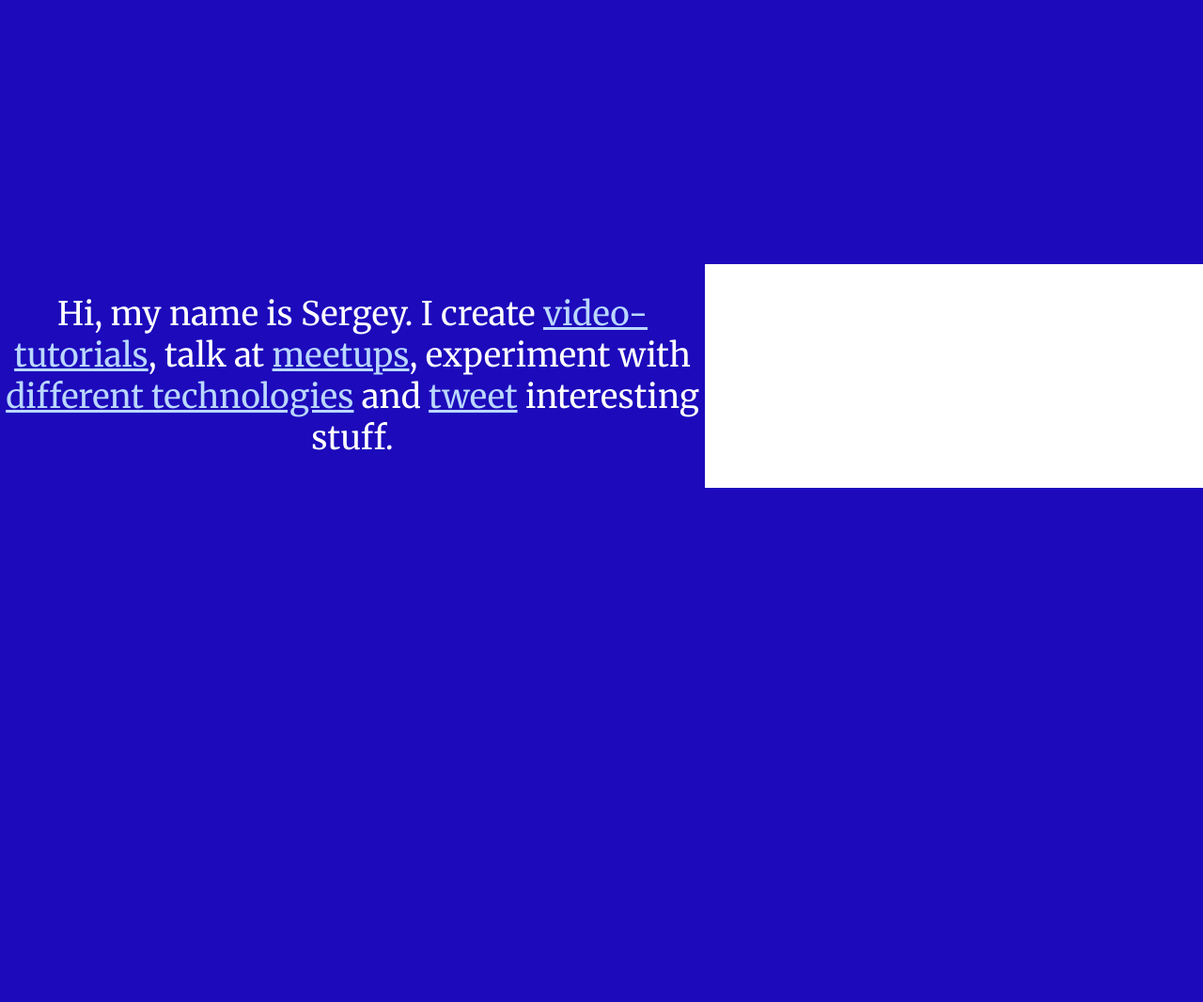
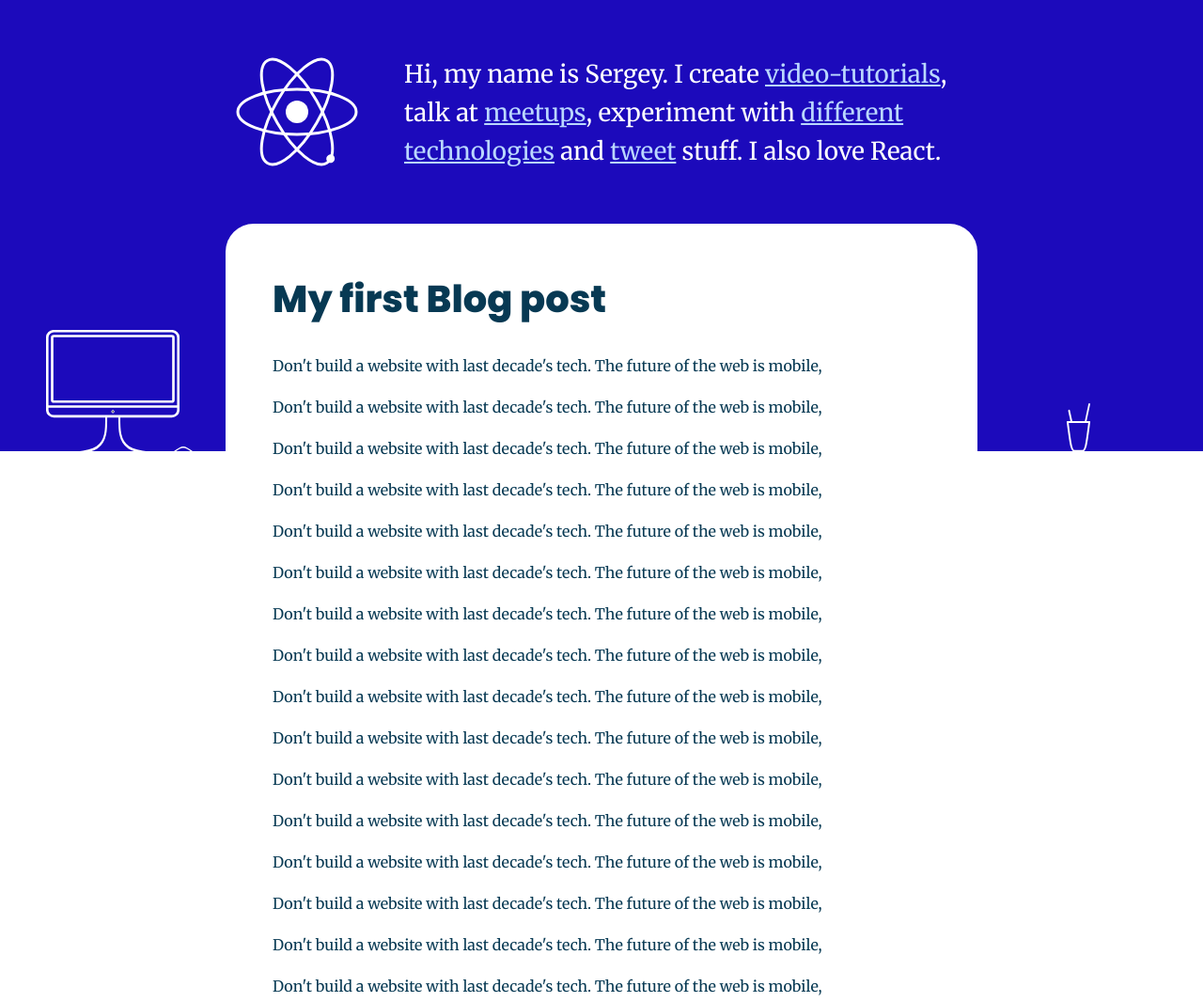
Before and after one commit to latviancoder/staleclosures.dev, a Gatsby site: page /my-firstpost in a window 1280 px wide. Shown: the top 1066 px of the page at 94% size. Before the commit the page ends 800 px from the top, so only its background shows below. Built offline with nearby package versions, Linux system fonts and the light colour scheme; Gatsby itself is replaced by a stand-in of ours.

Commit message:
styling and animations

```diff
--- a/src/components/footer/computer.js
+++ b/src/components/bg/computer.js
@@ -1,47 +1,53 @@
-import React from 'react';
+import React, { useEffect, useRef, useState } from 'react';
 import { animated, useSpring } from 'react-spring';
 import styled from 'styled-components';
 
 import twitter from '../../images/twitter.svg';
 import youtube from '../../images/youtube.svg';
 import github from '../../images/github.svg';
+import useScrollingPosition from './useScrollingPosition';
 
 const Icons = styled(animated.div)`
   position: absolute;
-  top: 22px;
-  right: 10px;
-  left: 10px;
-  height: 20px;
+  top: 20%;
+  left: 0;
+  right: 0;
+  margin: auto;
+  width: 120px;
+  height: 30px;
   display: flex;
-  align-items: center;
-  justify-content: center;
+  justify-content: space-between;
+  a {
+    height: 30px;
+    width: 40px;
+    display: flex;
+    align-items: center;
+    justify-content: center;
+  }
   img {
     display: block;
     width: 18px;
     height: 18px;
   }
-  a:not(:last-child) {
-    margin-right: 12px;
-  }
 `;
 
 export default function Computer() {
+  const scroll = useScrollingPosition();
+
   const { n: svgOffset } = useSpring({
-    n: 0,
-    from: { n: 500 },
-    config: { mass: 1, tension: 30, friction: 40 },
-    delay: 2500
+    n: 350 - (350 * scroll),
+    from: { n: 350 },
+    config: { mass: 1, tension: 30, friction: 10 },
   });
 
-  const iconSpring = useSpring({
-    opacity: 1,
+  const iconsSpring = useSpring({
+    opacity: scroll > 0.9 ? 1 : 0,
     from: { opacity: 0 },
-    config: { duration: 1000 },
-    delay: 3000
+    config: { mass: 1, tension: 30, friction: 10 },
   });
 
-  return <div style={{ position: 'relative', bottom: '-6px' }}>
-    <Icons style={iconSpring}>
+  return <div>
+    <Icons style={iconsSpring}>
       <a href="https://twitter.com/latviancoder"><img src={twitter} alt=""/></a>
       <a href="https://www.youtube.com/channel/UCxUdIYLPi-W6GprJh3gyDKw"><img src={youtube} alt=""/></a>
       <a href="https://github.com/latviancoder"><img src={github} alt=""/></a>
@@ -51,7 +57,7 @@ export default function Computer() {
       height="100%"
       width="100%"
       strokeDashoffset={svgOffset}
-      strokeDasharray={500}
+      strokeDasharray={350}
     >
       <g
         transform="translate(-46.664,-100.24734)"
--- a/src/components/footer/dan.js
+++ b/src/components/bg/dan.js
@@ -1,29 +1,24 @@
 import React from 'react';
-import styled from 'styled-components';
 import { animated, useSpring } from 'react-spring';
 
 import danImg from '../../images/dan.png';
-
-const Container = styled(animated.div)`
-  position: absolute;
-  bottom: 42px;
-  right: 48px;
-`;
+import useScrollingPosition from './useScrollingPosition';
 
 export default function Dan() {
+  const scroll = useScrollingPosition();
+
   const containerSpring = useSpring({
-    opacity: 1,
+    opacity: scroll > 0.9 ? 1 : 0,
     from: { opacity: 0 },
-    config: { duration: 1000 },
-    delay: 4000
+    config: { mass: 1, tension: 30, friction: 10 }
   });
 
-  return <Container style={containerSpring}>
+  return <animated.div style={containerSpring}>
     <img
       src={danImg}
       width={30}
       style={{ border: '2px #fff solid', borderRadius: '2px' }}
       alt=""
     />
-  </Container>;
+  </animated.div>;
 }
--- /dev/null
+++ b/src/components/bg/fixed-bg.js
@@ -0,0 +1,63 @@
+import React from 'react';
+import styled from 'styled-components';
+import Computer from './computer';
+import Glass from './glass';
+import Mouse from './mouse';
+import Dan from './dan';
+
+const Bg = styled.div`
+  position: fixed;
+  top: 0;
+  left: 0;
+  right: 0;
+  margin: auto;
+  height: 60vh;
+  background: #1c0abb;
+  z-index: 0;
+`;
+
+const ComputerContainer = styled.div`
+  position: absolute;
+  bottom: -8px;
+  left: calc((100% - 800px)/4 - 142px/2);
+  width: 142px;
+`;
+
+const GlassContainer = styled.div`
+  position: absolute;
+  bottom: -2px;
+  right: calc((100% - 800px)/4);
+  width: 25px;
+`;
+
+const MouseContainer = styled.div`
+  position: absolute;
+  bottom: -6px;
+  left: calc((100% - 800px)/4 + 5%);
+  width: 22px;
+`;
+
+const DanContainer = styled.div`
+  position: absolute;
+  bottom: 100px;
+  right: calc((100% - 800px)/4 - 5%);
+`;
+
+export default function FixedBg() {
+  return <Bg>
+    {window.location.pathname !== '/' && <>
+      <ComputerContainer>
+        <Computer/>
+      </ComputerContainer>
+      <GlassContainer>
+        <Glass/>
+      </GlassContainer>
+      <MouseContainer>
+        <Mouse/>
+      </MouseContainer>
+      <DanContainer>
+        <Dan/>
+      </DanContainer>
+    </>}
+  </Bg>;
+}
--- a/src/components/footer/glass.js
+++ b/src/components/bg/glass.js
@@ -1,12 +1,15 @@
 import { animated, useSpring } from 'react-spring';
 import React from 'react';
+import useScrollingPosition from './useScrollingPosition';
 
 export default function Glass() {
+  const scroll = useScrollingPosition();
+  const dashArray = 35;
+
   const { n: svgOffset } = useSpring({
-    n: 0,
-    from: { n: 100 },
-    config: { mass: 1, tension: 30, friction: 130 },
-    delay: 3000
+    n: dashArray - (dashArray * scroll),
+    from: { n: dashArray },
+    config: { mass: 1, tension: 30, friction: 10 }
   });
 
   return <animated.svg
@@ -14,7 +17,7 @@ export default function Glass() {
     height="100%"
     width="100%"
     strokeDashoffset={svgOffset}
-    strokeDasharray={100}
+    strokeDasharray={dashArray}
     style={{ position: 'relative', bottom: '-3px' }}
   >
     <g fill="none" stroke="#fff">
--- a/src/components/footer/mouse.js
+++ b/src/components/bg/mouse.js
@@ -1,12 +1,15 @@
 import React from 'react';
 import { animated, useSpring } from 'react-spring';
+import useScrollingPosition from './useScrollingPosition';
 
 export default function Mouse() {
+  const scroll = useScrollingPosition();
+  const dashArray = 30;
+
   const { n: svgOffset } = useSpring({
-    n: 0,
-    from: { n: 100 },
-    config: { mass: 1, tension: 30, friction: 130 },
-    delay: 3000
+    n: dashArray - (dashArray * scroll),
+    from: { n: dashArray },
+    config: { mass: 1, tension: 30, friction: 10 }
   });
 
   return <animated.svg
@@ -14,7 +17,7 @@ export default function Mouse() {
     height="100%"
     viewBox="0 0 21.926 7.056"
     strokeDashoffset={svgOffset}
-    strokeDasharray={100}
+    strokeDasharray={dashArray}
   >
     <path
       d="M68.792 233.5c3.528-1.764 7.056-3.528 10.583-3.528 3.528 0 7.056 1.764 10.583 3.528"
--- /dev/null
+++ b/src/components/bg/useScrollingPosition.js
@@ -0,0 +1,26 @@
+import { useEffect, useState } from 'react';
+
+function getScrollPosition() {
+  const h = document.documentElement,
+    b = document.body,
+    st = 'scrollTop',
+    sh = 'scrollHeight';
+
+  return (h[st]||b[st]) / ((h[sh]||b[sh]) - h.clientHeight);
+}
+
+export default function useScrollingPosition() {
+  const [scroll, setScroll] = useState(0);
+
+  function onScroll() {
+    setScroll(getScrollPosition());
+  }
+
+  useEffect(() => {
+    onScroll();
+    window.addEventListener('scroll', onScroll, false);
+    return () => window.removeEventListener('scroll', onScroll, false);
+  }, []);
+
+  return scroll;
+}
--- a/src/components/footer/footer.js
+++ /dev/null
@@ -1,33 +0,0 @@
-import React from 'react';
-import styled from 'styled-components';
-
-import Computer from './computer';
-import Glass from './glass';
-import Mouse from './mouse';
-import Dan from './dan';
-
-const Container = styled.div`
-  position: absolute;
-  bottom: 0;
-  left: 0;
-  right: 0;
-  height: 110px;
-  display: flex;
-  align-items: flex-end;
-  width: 360px;
-  padding: 0 20px;
-  margin: 0 auto;
-`;
-
-export default function Footer() {
-  return <Container>
-    <Dan/>
-    <div style={{ height: '50%' }}>
-      <Glass/>
-    </div>
-    <Computer/>
-    <div style={{ height: '10%' }}>
-      <Mouse/>
-    </div>
-  </Container>;
-}
--- a/src/components/description.js
+++ b/src/components/header/description.js
@@ -3,29 +3,16 @@ import styled from 'styled-components';
 import { animated, useSpring } from 'react-spring';
 
 const Container = styled(animated.div)`
-  max-width: 750px;
-  font-size: 20px;
-  padding: 0 5%;
-  text-align: center;
-  @media (min-width: 750px) {
-    padding: 0;
-    font-size: 35px;
-  }
-  @media (min-width: 1500px) {
-    font-size: 40px;
+  font-size: 26px;
+  line-height: 41px;
+  color: #fff;
+  a {
+    color: #BAD7FF;
   }
 `;
 
 export default function Description() {
-  const containerSpring = useSpring({
-    opacity: 1,
-    transform: 'translate3D(0,0,0)',
-    from: { opacity: 0, transform: 'translate3D(20px, 0, 0)' },
-    config: { mass: 1, tension: 15, friction: 5 },
-    delay: 0
-  });
-
-  return <Container style={containerSpring}>
+  return <Container>
     Hi, my name is Sergey.
     I create
     {' '}<a href="https://www.youtube.com/channel/UCxUdIYLPi-W6GprJh3gyDKw" target="_blank">
@@ -33,6 +20,6 @@ export default function Description() {
   </a>, talk at
     {' '}<a href="https://www.youtube.com/watch?v=nRQoduHpGcw" target="_blank">meetups</a>,
     {' '}experiment with <a href="https://github.com/latviancoder" target="_blank">different technologies</a> and
-    {' '}<a href="https://twitter.com/latviancoder" target="_blank">tweet</a> interesting stuff.
+    {' '}<a href="https://twitter.com/latviancoder" target="_blank">tweet</a> stuff. I also love React.
   </Container>;
 }
--- /dev/null
+++ b/src/components/header/header.js
@@ -0,0 +1,29 @@
+import React from 'react';
+import styled from 'styled-components';
+import { animated } from 'react-spring';
+
+import Description from './description';
+import ReactLogo from './react-logo';
+
+const Logo = styled(animated.div)`
+  will-change: transform;
+  flex: 0 0 138px;
+  height: 138px;
+  margin-right: 45px;
+  margin-left: 7px;
+`;
+
+const Container = styled.header`
+  display: flex;
+  align-items: center;
+  padding:  50px 0;
+`;
+
+export default function Header() {
+  return <Container>
+    <Logo>
+      <ReactLogo/>
+    </Logo>
+    <Description/>
+  </Container>;
+}
--- a/src/components/react-logo.js
+++ b/src/components/header/react-logo.js
@@ -27,7 +27,7 @@ function ReactLogo() {
     opacity: 1,
     from: { opacity: 0 },
     config: { duration: 1000 },
-    delay: 1500
+    delay: 1000
   });
 
   const ellipse1Spring = useSpring({
@@ -40,21 +40,23 @@ function ReactLogo() {
     offset: 0,
     from: { offset: 500 },
     config: { mass: 1, tension: 15, friction: 10 },
-    delay: 500
+    delay: 200
   });
 
   const ellipse3Spring = useSpring({
     offset: 0,
     from: { offset: 500 },
     config: { mass: 1, tension: 15, friction: 10 },
-    delay: 1000
+    delay: 400
   });
 
-  const { n: ellipseDashArray } = useSpring({
-    n: 400,
-    from: { n: 100 },
-    config: { mass: 30, tension: 30, friction: 0, clamp: true },
-  });
+  // const { n: ellipseDashArray } = useSpring({
+  //   n: 400,
+  //   from: { n: 100 },
+  //   config: { duration: 500 },
+  // });
+
+  const ellipseDashArray = 500;
 
   return (
     <animated.svg version="1.1" width="100%" height="100%" viewBox={`0 0 ${svgWidth} ${svgHeight}`} style={svgSpring}>
--- a/src/components/layout.js
+++ b/src/components/layout.js
@@ -1,99 +1,50 @@
-import React, { useLayoutEffect, useRef, useState } from 'react';
+import React, { useRef } from 'react';
 import styled, { createGlobalStyle } from 'styled-components';
-import { useSpring, animated } from 'react-spring';
 
-import ReactLogo from './react-logo';
-import Footer from './footer/footer';
-import Description from './description';
 import SEO from './seo';
+import Header from './header/header';
+import FixedBg from './bg/fixed-bg';
 
 const GlobalStyle = createGlobalStyle`
   body {
     font-family: 'Merriweather', 'Georgia', serif;
-    background: #1c0abb;
-    color: #fff;
+    color: #073953;
   }
   body, html {
     margin: 0;
-    overflow: hidden;
   }
   * {
     box-sizing: border-box;
   }
-  a {
-    color: #BAD7FF;
-  }
 `;
 
 const Container = styled.div`
-  height: 100vh;
   position: relative;
-  display: flex;
-  align-items: center;
-  justify-content: center;
-`;
-
-const Logo = styled(animated.div)`
-  will-change: transform;
-  width: 50%;
-  height: 50%;
-  position: absolute;
-  top: 0;
-  right: 0;
-  bottom: 0;
-  left: 0;
-  margin: auto;
+  max-width: 800px;
+  margin: 0 auto;
 `;
 
 const Main = styled.div`
   background: #fff;
   padding: 50px;
+  position: relative;
+  border-top-left-radius: 30px;
+  border-top-right-radius: 30px;
+  z-index: 1;
 `;
 
 function Layout({ children }) {
-  console.log(children);
-
   const containerRef = useRef(null);
-  const [rect, setRect] = useState(null);
-
-  let translateTo;
-  if (rect) {
-    // if (rect.width > 1900) {
-    //   translateTo = `-${rect.width / 3.5 + 'px'},0,0`;
-    // } else {
-    translateTo = `0px,-${rect.height / 3},0`
-    // }
-  } else {
-    translateTo = '0px,0px,0';
-  }
-
-  const logoProps = useSpring({
-    transform: `translate3d(${translateTo}) scale(0.5)`,
-    from: { transform: `translate3d(${translateTo}) scale(1)` },
-    config: {
-      mass: 10, tension: 580, friction: 150
-    },
-    delay: 1500
-  });
-
-  useLayoutEffect(() => {
-    if (containerRef.current) {
-      setRect(containerRef.current.getBoundingClientRect());
-    }
-  }, []);
 
   return <>
     <GlobalStyle/>
     <SEO/>
+    <FixedBg/>
     <Container ref={containerRef}>
-      {/*<Logo style={logoProps}>*/}
-      {/*  <ReactLogo/>*/}
-      {/*</Logo>*/}
-      <Description/>
+      <Header/>
       <Main>
         {children}
       </Main>
-      {/*<Footer/>*/}
     </Container>
   </>;
 }
--- a/src/components/seo.js
+++ b/src/components/seo.js
@@ -52,6 +52,7 @@ function SEO({ description, lang, meta, keywords, title }) {
             ]}
           >
             <link href="https://fonts.googleapis.com/css?family=Merriweather:400,700" rel="stylesheet"/>
+            <link href="https://fonts.googleapis.com/css?family=Poppins:800,900" rel="stylesheet"/>
           </Helmet>
         )
       }}
--- a/src/pages/index.js
+++ b/src/pages/index.js
@@ -2,7 +2,6 @@ import React from 'react';
 import { Link, graphql } from 'gatsby';
 
 import Layout from '../components/layout';
-import SEO from '../components/seo';
 
 export const listQuery = graphql`
   query ListQuery {
@@ -31,8 +30,8 @@ const IndexPage = (props) => {
       asd
       {postList.edges.map(({ node }, i) => (
         <Link to={node.fields.slug} className="link" key={node.frontmatter.title}>
-          <div className="post-list">
-            <h1>{node.frontmatter.title}</h1>
+          <div>
+            <h3>{node.frontmatter.title}</h3>
             <span>{node.frontmatter.date}</span>
             <p>{node.frontmatter.description}</p>
           </div>
--- a/src/pages/my-firstpost/index.md
+++ b/src/pages/my-firstpost/index.md
@@ -5,3 +5,37 @@ date: '2018-09-26'
 image: ''
 ---
 Don't build a website with last decade's tech. The future of the web is mobile,
+
+Don't build a website with last decade's tech. The future of the web is mobile,
+
+Don't build a website with last decade's tech. The future of the web is mobile,
+
+Don't build a website with last decade's tech. The future of the web is mobile,
+
+Don't build a website with last decade's tech. The future of the web is mobile,
+
+Don't build a website with last decade's tech. The future of the web is mobile,
+
+Don't build a website with last decade's tech. The future of the web is mobile,
+
+Don't build a website with last decade's tech. The future of the web is mobile,
+
+Don't build a website with last decade's tech. The future of the web is mobile,
+
+Don't build a website with last decade's tech. The future of the web is mobile,
+
+Don't build a website with last decade's tech. The future of the web is mobile,
+
+Don't build a website with last decade's tech. The future of the web is mobile,
+
+Don't build a website with last decade's tech. The future of the web is mobile,
+
+Don't build a website with last decade's tech. The future of the web is mobile,
+
+Don't build a website with last decade's tech. The future of the web is mobile,
+
+Don't build a website with last decade's tech. The future of the web is mobile,
+
+Don't build a website with last decade's tech. The future of the web is mobile,
+
+Don't build a website with last decade's tech. The future of the web is mobile,
--- a/src/templates/blog-post.js
+++ b/src/templates/blog-post.js
@@ -1,18 +1,34 @@
 import React from 'react';
-import Img from 'gatsby-image';
 import { graphql } from 'gatsby';
+import styled from 'styled-components';
 
 import Layout from '../components/layout';
+
+const StyledContainer = styled.div`
+
+`;
+
+const StyledHeading = styled.h1`
+  margin-top: 0;
+  font-family: 'Poppins', serif;
+  font-size: 40px;
+  font-weight: 800;
+`;
+
+const StyledContent = styled.div`
+  font-size: 16px;
+  line-height: 28px;
+`;
 
 function BlogPost(props) {
   const post = props.data.markdownRemark;
   const { title } = post.frontmatter;
   return (
     <Layout>
-      <div>
-        <h1>{title}</h1>
-        <div dangerouslySetInnerHTML={{ __html: post.html }}/>
-      </div>
+      <StyledContainer>
+        <StyledHeading>{title}</StyledHeading>
+        <StyledContent dangerouslySetInnerHTML={{ __html: post.html }}/>
+      </StyledContainer>
     </Layout>
   );
 }
```
